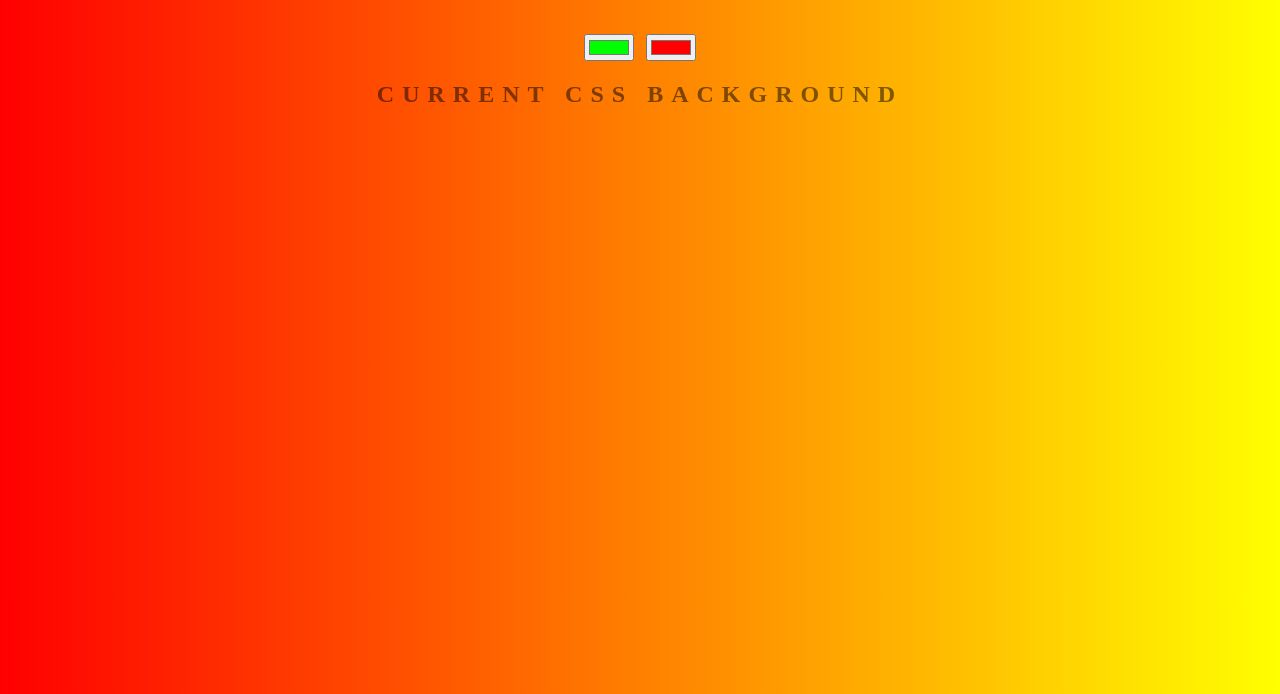
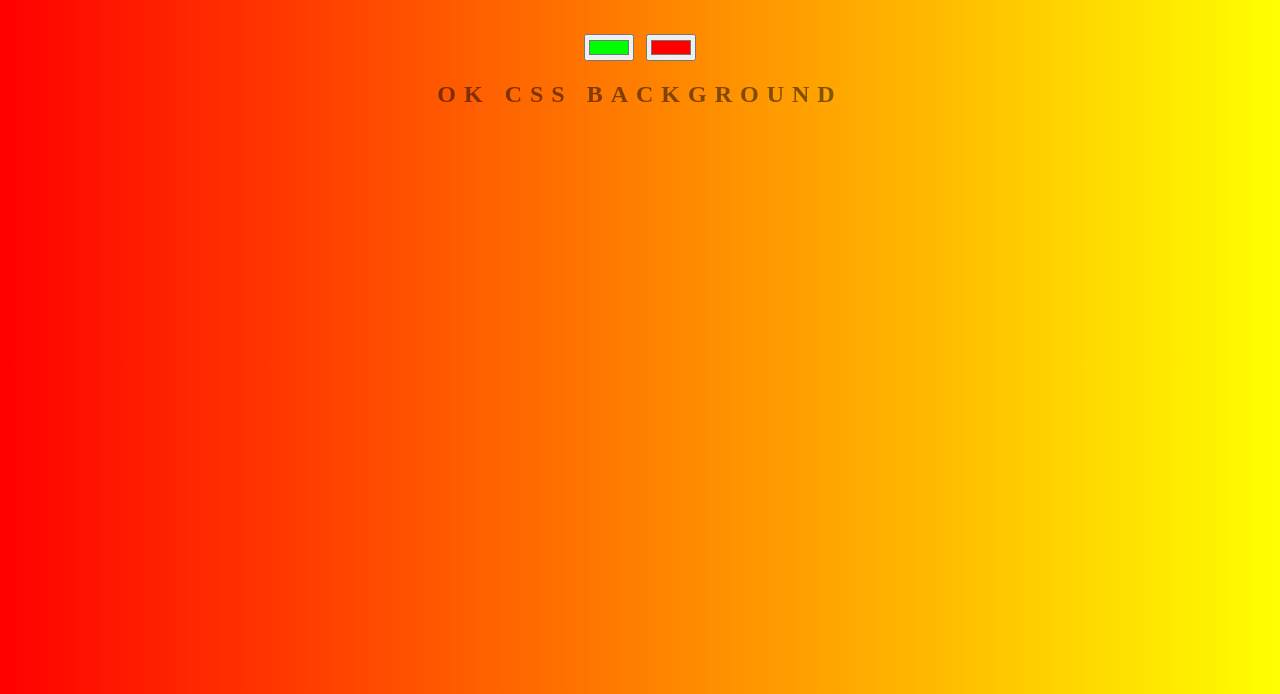
Before and after one commit to Farukingg/background.generator, a plain HTML site: page index.html in a window 1280 px wide. Shown: the part 106-800 px from the top of the page. Drawn offline with Linux system fonts and the light colour scheme.

Commit message:
new change

```diff
--- a/index.html
+++ b/index.html
@@ -8,7 +8,7 @@
 	<h1>cool Generator</h1>
 	<input class="color1" type="color" name="color1" value="#00ff00">
 	<input class="color2" type="color" name="color2" value="#ff0000">
-	<h2>Current CSS Background</h2>
+	<h2>ok CSS Background</h2>
 	<h3></h3>
 	<script type="text/javascript" src="script.js"></script>
 </body>
```
